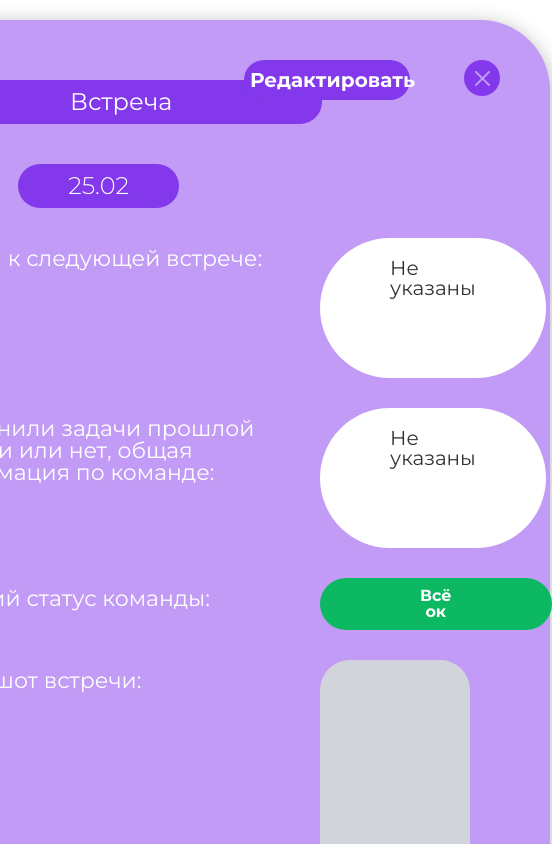
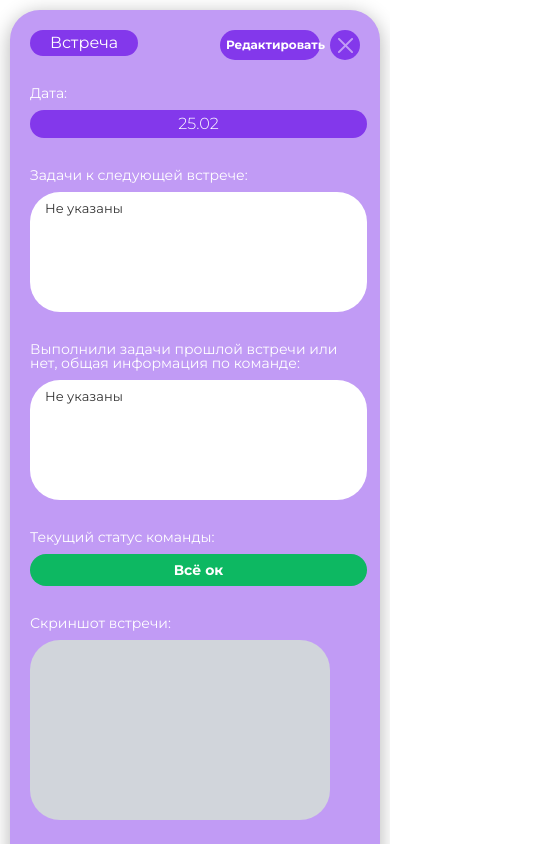
Before and after one commit to Students-buisness-incubator-of-TUSUR/track-me-frontend, a React (Create React App) app: page /metcard in a window 390 px wide. Shown: the top 844 px of the page, 552 px wide, since content can reach past the window. Built offline with nearby package versions, Linux system fonts and the light colour scheme; no server answers.

Commit message:
переделала адаптивы карточки встречи и карточки команды (#249)

```diff
--- a/src/accets/komand/team-card.css
+++ b/src/accets/komand/team-card.css
@@ -491,3 +491,161 @@ select.team-input-widget option {
         transform: translate(-50%, 0);
     }
 }
+
+@media (max-width: 768px) {
+    .team-card-widget-container {
+        padding: 20px;
+        min-width: 90%;
+        margin: 20px auto;
+        border-radius: 30px;
+    }
+
+    .team-title-widget {
+        font-size: 18px;
+        top: 25px;
+        left: 25px;
+    }
+
+    .edit-button-widget {
+        padding: 6px 15px;
+        font-size: 16px;
+        top: 25px;
+        right: 80px;
+    }
+
+    .close-button-widget {
+        top: 25px;
+        right: 25px;
+    }
+
+    .team-card-content {
+        flex-direction: column;
+        margin-top: 60px;
+        height: auto;
+    }
+
+    .left-column {
+        width: 60%;
+        padding-right: 0;
+        margin-top: 15px;
+        gap: 20px;
+    }
+
+    .right-panel {
+        position: static;
+        width: 25%;
+        margin: 30px 0 0 0; /* Центрирование всей панели */
+        padding: 15px; /* Внутренние отступы */
+        margin-left: 55px;
+    }
+
+    .team-label-widget {
+        font-size: 18px;
+        margin-bottom: 8px;
+    }
+
+    .team-input-widget {
+        height: 36px;
+        font-size: 14px;
+        padding: 0 40px 0 15px;
+    }
+
+    textarea.team-input-widget {
+        min-height: 70px;
+    }
+
+    .dropdown-toggle {
+        padding: 12px 15px;
+        font-size: 14px;
+    }
+
+    .dropdown-list {
+        padding: 15px;
+        gap: 8px 12px;
+    }
+
+    .meetings-grid-widget {
+        gap: 10px;
+    }
+
+    .meeting-number-widget {
+        font-size: 20px;
+    }
+
+    .button-group-widget {
+        position: fixed;
+        bottom: 20px;
+        right: 20px;
+        left: 20px;
+        justify-content: space-between;
+    }
+
+    .purple-button-widget {
+        position: static;
+        min-width: 120px;
+        height: 420px;
+        font-size: 14px;
+        padding: 8px 15px;
+        margin: 0;
+    }
+
+    .red-button-widget {
+        padding: 10px 20px;
+        font-size: 14px;
+    }
+
+    .stream-attach-button-container {
+        position: relative;
+        width: 100%;
+        left: auto;
+        bottom: auto;
+        margin-top: 20px;
+    }
+
+    .inputs-container {
+        gap: 20px;
+    }
+}
+
+@media (max-width: 480px) {
+    .stream-attach-button-container {
+        width: 100%; /* На мобильных занимает всю ширину */
+        max-width: 200px;
+      }
+
+    .meetings-grid-widget {
+        display: grid; /* Грид-раскладка */
+        grid-template-columns: repeat(2, 1fr); /* 2 колонки */
+        gap: 10px; /* Расстояние между карточками */
+        margin-bottom: 8px; /* Отступ снизу */
+    }
+
+    .meeting-item-widget {
+        width: 110%; /* На всю ширину колонки */
+        height: 120px; /* Фиксированная высота */
+        border-radius: 50px; /* Скругление углов */
+        padding: 10px; /* Внутренние отступы */
+    }
+
+    .red-button-widget {
+        min-width: 120px;
+        height: 42px;
+        padding: 8px 15px;
+        margin: 20px;
+    }
+
+    .inputs-container {
+        gap: 10px; /* Расстояние между элементами */
+    }
+
+    .team-input-widget {
+        height: 42px;
+    }
+
+    .team-info-widget,
+    .dropdown-block,
+    .stream-attach-button-container,
+    .red-button-container {
+        margin-bottom: 20px;
+        }
+}
--- a/src/accets/meeting-card/meeting-card.css
+++ b/src/accets/meeting-card/meeting-card.css
@@ -226,3 +226,192 @@
 .unique-date-row .unique-meeting-date {
     margin-left: 0;         /* убираем любой отступ, если был */
   }
+
+  @media (max-width: 1024px) {
+    .unique-meeting-card {
+      border-radius: 50px;
+      padding: 30px;
+    }
+
+    .unique-close-button {
+      top: 30px;
+      right: 30px;
+      width: 30px;
+      height: 30px;
+    }
+
+    .unique-edit-button {
+      width: 150px;
+      height: 36px;
+      font-size: 18px;
+      top: 30px;
+      right: 100px;
+    }
+
+    .unique-meeting-number {
+      padding: 8px 100px;
+      font-size: 20px;
+      margin-bottom: 30px;
+    }
+
+    .unique-label {
+      flex: 0 0 300px;
+      font-size: 18px;
+    }
+
+    .unique-meeting-date {
+      padding: 8px 30px;
+      font-size: 18px;
+    }
+
+    .unique-textarea,
+    .unique-task,
+    .unique-input,
+    .unique-link {
+      font-size: 16px;
+      padding: 15px 40px;
+    }
+
+    .unique-dropdown {
+      font-size: 16px;
+      height: 45px;
+    }
+
+    .unique-screenshot-placeholder {
+      width: 300px;
+      height: 180px;
+    }
+  }
+
+  @media (max-width: 768px) {
+    .unique-meeting-container {
+      padding: 10px;
+    }
+
+    .unique-meeting-card {
+      border-radius: 30px;
+      padding: 20px;
+    }
+
+    .unique-close-button {
+      top: 20px;
+      right: 20px;
+    }
+
+    .unique-edit-button {
+      width: 120px;
+      height: 30px;
+      font-size: 14px;
+      top: 20px;
+      right: 70px;
+    }
+
+    .unique-meeting-info-row {
+      flex-direction: column;
+      margin-bottom: 20px;
+    }
+
+    .unique-label {
+      flex: 1 1 100%;
+      font-size: 16px;
+      margin-bottom: 10px;
+    }
+
+    .unique-meeting-number {
+      padding: 6px 40px;
+      font-size: 18px;
+      margin-bottom: 20px;
+    }
+
+    .unique-meeting-date {
+      padding: 6px 20px;
+      font-size: 16px;
+      width: 100%;
+      text-align: center;
+    }
+
+    .unique-textarea,
+    .unique-task,
+    .unique-input,
+    .unique-link {
+      font-size: 14px;
+      padding: 12px 20px;
+      border-radius: 30px;
+      width: 95%;
+    }
+
+    .unique-textarea {
+      min-height: 80px;
+    }
+
+    .unique-dropdown {
+      font-size: 14px;
+      height: 40px;
+      border-radius: 20px;
+    }
+
+    .unique-status {
+      padding: 8px 20px;
+      font-size: 14px;
+      width: 95%;
+    }
+
+    /* Специальные стили для строки с датой */
+    .unique-date-row {
+      flex-direction: row;
+      align-items: center;
+      gap: 15px;
+    }
+
+    .unique-date-row .unique-label {
+      margin-bottom: 0;
+      flex: 0 0 auto;
+    }
+
+    .unique-date-row .unique-meeting-date {
+      flex: 1;
+    }
+  }
+
+  /* Очень маленькие экраны (до 480px) */
+  @media (max-width: 480px) {
+    .unique-edit-button {
+      width: 100px;
+      font-size: 12px;
+      right: 60px;
+    }
+
+    .unique-meeting-number {
+      font-size: 16px;
+      padding: 5px 20px;
+    }
+
+    .unique-label {
+      font-size: 14px;
+    }
+
+    .unique-textarea,
+    .unique-task,
+    .unique-input,
+    .unique-link {
+      font-size: 13px;
+      padding: 10px 15px;
+      width: 93%;
+
+    }
+
+    .unique-date-row {
+      flex-direction: column;
+      align-items: flex-start;
+      gap: 10px;
+    }
+
+    .unique-date-row .unique-meeting-date {
+      width: 90%;
+    }
+
+    .unique-status {
+        width: 90%;
+      }
+
+  }
--- a/src/accets/teamcard/TrackerPage.css
+++ b/src/accets/teamcard/TrackerPage.css
@@ -20,7 +20,6 @@
     font-size: 40px;
     font-weight: 400;
     margin: 0;
-    margin-left: 100px;
 }
 
 
--- a/src/accets/teamcard/TrackerPage.js
+++ b/src/accets/teamcard/TrackerPage.js
@@ -272,14 +272,15 @@ function TrackerPage() {
             <header className="Stream-header">
                 <div className="Stream-header-cont">
                     <div className="Stream-header-cont-cont">
-                        <h1 className="Stream-title11">
+                        <div className='Stream-header-logo'/>
+                        <h1 className="Stream-title">
                             {(userRole === "ADMIN" || userRole === "SUPER_ADMIN")
                                 ? (streamName ? streamName : "Название потока не получено")
-                                : "Track-me"
+                                : "TrackMe"
                             }
                         </h1>
                         {(userRole === "ADMIN" || userRole === "SUPER_ADMIN") && (
-                            <h1 className="Stream-title11">
+                            <h1 className="Stream-title">
                                 {streamName ? "Сроки акселератора: " + streamSDate + " -- " + streamEDate : "Название потока не получено"}
                             </h1>
                         )}
```
